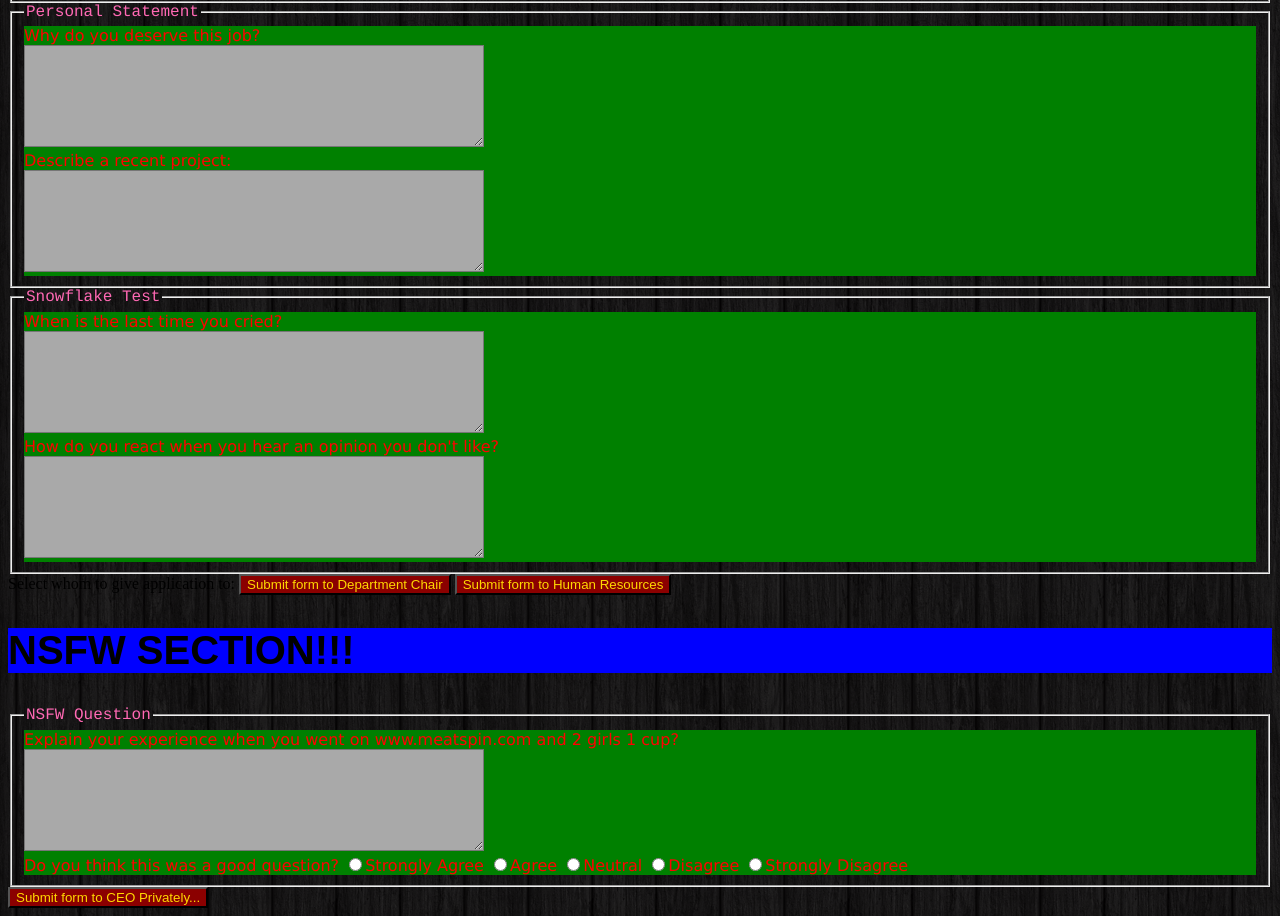
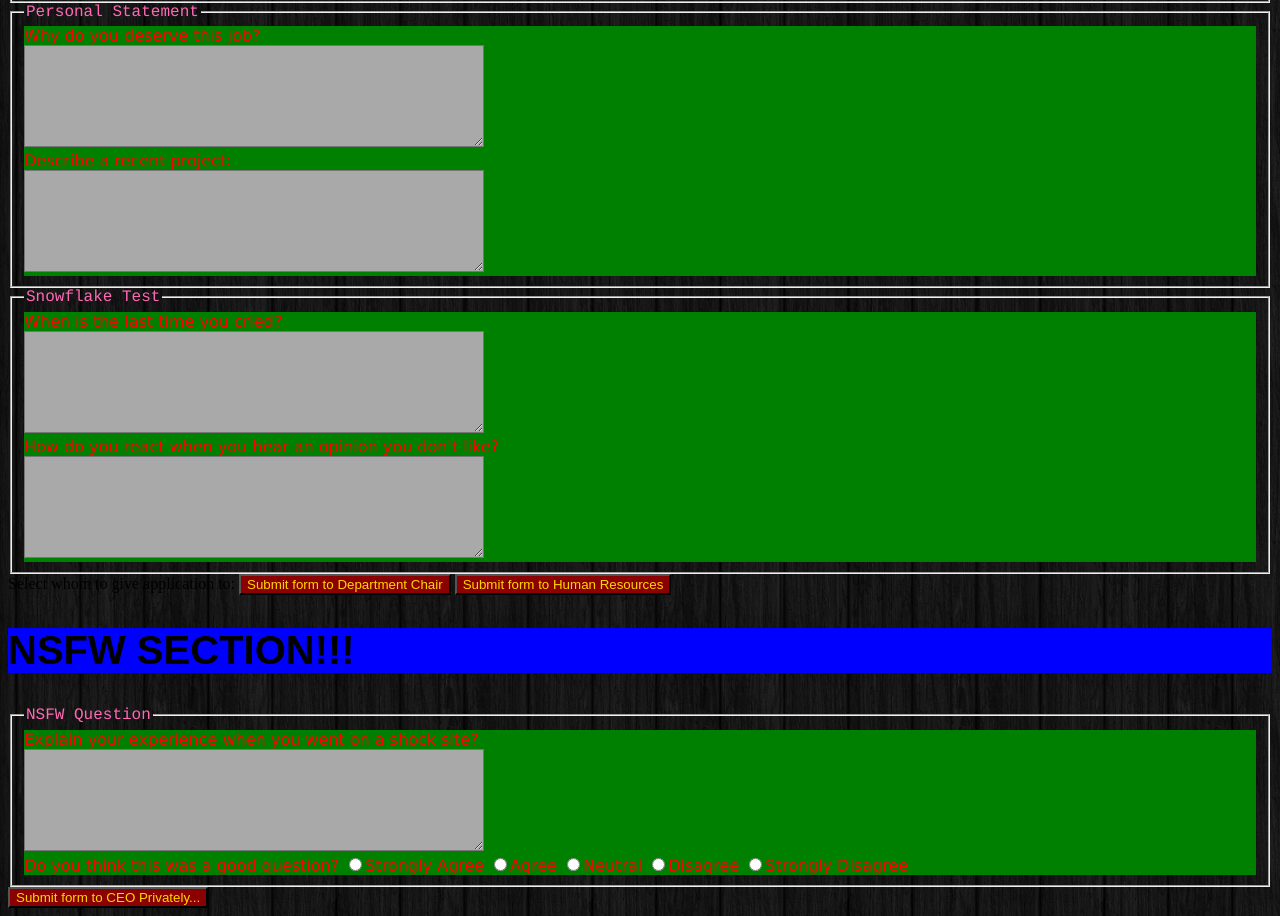
Before and after one commit to vub-1166113/vub-1166113.github.io, a plain HTML site: page jobApplicationForm.html in a window 1280 px wide. Shown: the part 882-1798 px from the top of the page. Drawn offline with Linux system fonts and the light colour scheme.

Commit message:
Add files via upload
edited job app

```diff
--- a/jobApplicationForm.html
+++ b/jobApplicationForm.html
@@ -236,7 +236,7 @@
 	<fieldset>
 		<legend>NSFW Question</legend>
 		<div class="field">
-			<label>Explain your experience when you went on www.meatspin.com and 2 girls 1 cup?</label>
+			<label>Explain your experience when you went on a shock site?</label>
 			<br>
 		<textarea name="nsfw question" rows="6" cols="60"></textarea>
 		<div>
```
